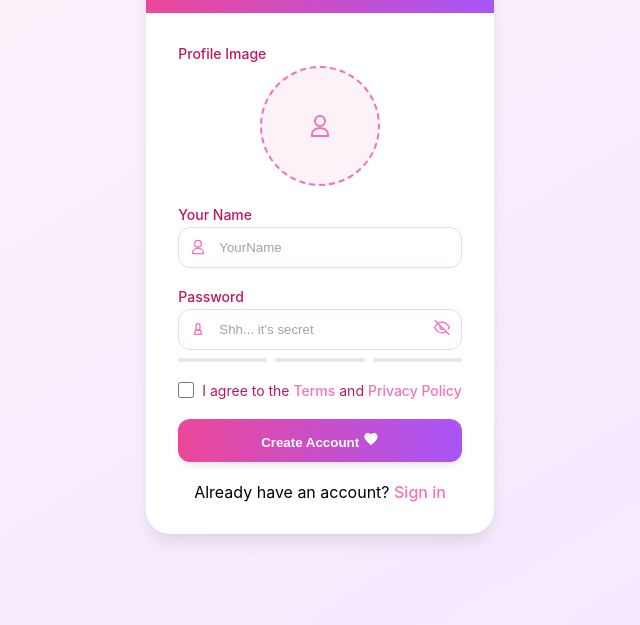
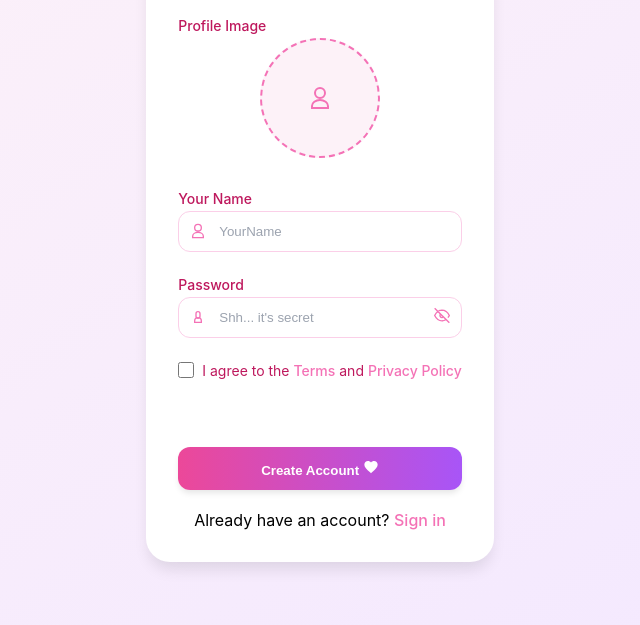
Before and after one commit to MKB-NOL/Besides, a plain HTML site: page index.html in a window 1280 px wide. Shown: the part 175-800 px from the top of the page, without its empty margins (320-960 px from the left). Drawn offline with Linux system fonts and the light colour scheme.

Commit message:
Update index.html

```diff
--- a/index.html
+++ b/index.html
@@ -186,26 +186,6 @@
             margin-top: 0.5rem;
         }
 
-        .strength-container {
-            display: flex;
-            gap: 0.5rem;
-            margin-top: 0.5rem;
-        }
-
-        .strength-bar {
-            height: 0.25rem;
-            flex: 1;
-            background: var(--gray-200);
-            border-radius: 9999px;
-            overflow: hidden;
-        }
-
-        .strength-bar-inner {
-            height: 100%;
-            width: 0;
-            transition: width 0.3s, background-color 0.3s;
-        }
-
         .error {
             color: var(--red-500);
             font-size: 0.75rem;
@@ -334,7 +314,74 @@
     </style>
 </head>
 <body>
-    <div id="app"></div>
+    <div id="app">
+        <div class="container">
+            <div class="header">
+                <div class="decorative-circle"></div>
+                <div class="decorative-circle"></div>
+                <div class="decorative-circle"></div>
+                <div class="decorative-circle"></div>
+                <h1>Join Besides!</h1>
+            </div>
+            <div class="form-container">
+                <form id="signup-form" class="form">
+                    <div class="form-group">
+                        <label for="profile-image" class="label">Profile Image</label>
+                        <div class="profile-image-container">
+                            <div class="profile-image-circle" id="profile-image-circle">
+                                <svg class="profile-image-placeholder" width="24" height="24" viewBox="0 0 24 24" fill="none" stroke="currentColor" stroke-width="2">
+                                    <path d="M12 12c2.76 0 5-2.24 5-5s-2.24-5-5-5-5 2.24-5 5 2.24 5 5 5zM12 14c-4.42 0-8 2.69-8 6v2h16v-2c0-3.31-3.58-6-8-6z"/>
+                                </svg>
+                            </div>
+                            <input type="file" id="profile-image" name="profileImage" class="input file-input" accept="image/*" style="display: none;">
+                            <div id="resize-slider-container"></div>
+                        </div>
+                        <p id="profile-image-error" class="error"></p>
+                    </div>
+                    <div class="form-group">
+                        <label for="name" class="label">Your Name</label>
+                        <div class="input-container">
+                            <svg class="input-icon" width="16" height="16" viewBox="0 0 24 24" fill="none" stroke="currentColor" stroke-width="2">
+                                <path d="M12 12c2.76 0 5-2.24 5-5s-2.24-5-5-5-5 2.24-5 5 2.24 5 5 5zM12 14c-4.42 0-8 2.69-8 6v2h16v-2c0-3.31-3.58-6-8-6z"/>
+                            </svg>
+                            <input type="text" id="name" name="name" class="input" placeholder="YourName">
+                        </div>
+                        <p id="name-error" class="error"></p>
+                    </div>
+                    <div class="form-group">
+                        <label for="password" class="label">Password</label>
+                        <div class="input-container">
+                            <svg class="input-icon" width="16" height="16" viewBox="0 0 24 24" fill="none" stroke="currentColor" stroke-width="2">
+                                <path d="M12 14c1.66 0 3-1.34 3-3V7c0-1.66-1.34-3-3-3S9 5.34 9 7v4c0 1.66 1.34 3 3 3zm5 4v2H7v-2c0-2.76 2.24-5 5-5s5 2.24 5 5z"/>
+                            </svg>
+                            <input type="password" id="password" name="password" class="input" placeholder="Shh... it's secret">
+                            <button type="button" id="toggle-password" class="password-toggle">
+                                <svg width="16" height="16" viewBox="0 0 24 24" fill="none" stroke="currentColor" stroke-width="2" id="eye-icon">
+                                    <path d="M17.94 17.94A10.07 10.07 0 0112 20c-7 0-11-8-11-8s4-8 11-8a10.07 10.07 0 015.94 2.06M9.9 4.24A9.12 9.12 0 0012 4c7 0 11 8 11 8a18.5 18.5 0 01-2.16 3.19m-6.72-1.07a3 3 0 11-4.24-4.24M1 1l22 22"/>
+                                </svg>
+                            </button>
+                        </div>
+                        <p id="password-error" class="error"></p>
+                    </div>
+                    <div class="checkbox-container">
+                        <input type="checkbox" id="terms" name="terms" class="checkbox">
+                        <label for="terms" class="checkbox-label">
+                            I agree to the <a href="#" class="link">Terms</a> and <a href="#" class="link">Privacy Policy</a>
+                        </label>
+                    </div>
+                    <p id="terms-error" class="error"></p>
+                    <p id="submit-error" class="error"></p>
+                    <button type="submit" class="submit-button">
+                        <span class="loader"></span>
+                        <span>Create Account <svg class="inline ml-1" width="16" height="16" viewBox="0 0 24 24" fill="currentColor"><path d="M12 21.35l-1.45-1.32C5.4 15.36 2 12.28 2 8.5 2 5.42 4.42 3 7.5 3c1.74 0 3.41.81 4.5 2.09C13.09 3.81 14.76 3 16.5 3 19.58 3 22 5.42 22 8.5c0 3.78-3.4 6.86-8.55 11.54L12 21.35z"/></svg></span>
+                    </button>
+                    <div class="text-center">
+                        <span class="text-sm text-pink-700">Already have an account? <a href="sign.html" class="link">Sign in</a></span>
+                    </div>
+                </form>
+            </div>
+        </div>
+    </div>
 
     <script type="module">
         // Import Firebase SDK
@@ -361,7 +408,6 @@
             formData: { name: '', password: '', profileImage: null, terms: false },
             errors: {},
             showPassword: false,
-            passwordStrength: 0,
             isSubmitting: false,
             isSubmitted: false,
             submitError: '',
@@ -382,110 +428,43 @@
             try {
                 const email = `${name.toLowerCase()}@gmail.com`;
                 await createUserWithEmailAndPassword(auth, email, 'tempPassword123');
-                // If successful, delete the user immediately (as a test)
                 await auth.currentUser.delete();
                 return true;
             } catch (error) {
                 if (error.code === 'auth/email-already-in-use') return false;
-                return true; // Assume unique if other errors (e.g., temp password issues)
+                return true;
             }
         }
 
-        // Render function
-        function render() {
-            const app = document.getElementById('app');
-            if (state.isSubmitted) {
-                app.innerHTML = `
-                    <div class="container success-container">
-                        <h2>Welcome to Besides!</h2>
-                        <p>Your account has been created. Check your email to verify your account!</p>
-                        <a href="home.html" class="link">Go to Home</a>
-                    </div>
-                `;
-                // Redirect to home.html
-                setTimeout(() => window.location.href = 'home.html', 1000);
-                return;
+        // Update specific DOM elements
+        function updateDOM() {
+            document.getElementById('name-error').textContent = state.errors.name || '';
+            document.getElementById('password-error').textContent = state.errors.password || '';
+            document.getElementById('profile-image-error').textContent = state.errors.profileImage || '';
+            document.getElementById('terms-error').textContent = state.errors.terms || '';
+            document.getElementById('submit-error').textContent = state.submitError || '';
+            document.getElementById('name').value = state.formData.name;
+            document.getElementById('password').value = state.formData.password;
+            document.getElementById('terms').checked = state.formData.terms;
+            const submitButton = document.querySelector('.submit-button');
+            submitButton.classList.toggle('loading', state.isSubmitting);
+            submitButton.disabled = state.isSubmitting;
+            const profileImageCircle = document.getElementById('profile-image-circle');
+            profileImageCircle.innerHTML = state.imagePreview
+                ? `<img src="${state.imagePreview}" class="profile-image-preview" style="--image-scale: ${state.imageScale};"></img>`
+                : `<svg class="profile-image-placeholder" width="24" height="24" viewBox="0 0 24 24" fill="none" stroke="currentColor" stroke-width="2"><path d="M12 12c2.76 0 5-2.24 5-5s-2.24-5-5-5-5 2.24-5 5 2.24 5 5 5zM12 14c-4.42 0-8 2.69-8 6v2h16v-2c0-3.31-3.58-6-8-6z"/></svg>`;
+            const resizeSliderContainer = document.getElementById('resize-slider-container');
+            resizeSliderContainer.innerHTML = state.imagePreview
+                ? `<input type="range" id="image-scale" min="1" max="2" step="0.1" value="${state.imageScale}" class="resize-slider">`
+                : '';
+            const eyeIcon = document.getElementById('eye-icon');
+            eyeIcon.innerHTML = state.showPassword
+                ? '<path d="M1 12s4-8 11-8 11 8 11 8-4 8-11 8-11-8-11-8z"/><circle cx="12" cy="12" r="3"/>'
+                : '<path d="M17.94 17.94A10.07 10.07 0 0112 20c-7 0-11-8-11-8s4-8 11-8a10.07 10.07 0 015.94 2.06M9.9 4.24A9.12 9.12 0 0012 4c7 0 11 8 11 8a18.5 18.5 0 01-2.16 3.19m-6.72-1.07a3 3 0 11-4.24-4.24M1 1l22 22"/>';
         }
 
-            const strengthBars = Array(3).fill().map((_, i) => `
-                <div class="strength-bar">
-                    <div class="strength-bar-inner" style="width: ${state.passwordStrength > i ? '100%' : '0%'}; background-color: ${state.passwordStrength > i ? ['#f87171', '#fb7185', '#ec4899'][i] : ''};"></div>
-                </div>
-            `).join('');
-
-            app.innerHTML = `
-                <div class="container">
-                    <div class="header">
-                        <div class="decorative-circle"></div>
-                        <div class="decorative-circle"></div>
-                        <div class="decorative-circle"></div>
-                        <div class="decorative-circle"></div>
-                        <h1>Join Besides!</h1>
-                    </div>
-                    <div class="form-container">
-                        <form id="signup-form" class="form">
-                            <div class="form-group">
-                                <label for="profile-image" class="label">Profile Image</label>
-                                <div class="profile-image-container">
-                                    <div class="profile-image-circle" id="profile-image-circle">
-                                        ${state.imagePreview ? `<img src="${state.imagePreview}" class="profile-image-preview" style="--image-scale: ${state.imageScale};">` : `
-                                            <svg class="profile-image-placeholder" width="24" height="24" viewBox="0 0 24 24" fill="none" stroke="currentColor" stroke-width="2">
-                                                <path d="M12 12c2.76 0 5-2.24 5-5s-2.24-5-5-5-5 2.24-5 5 2.24 5 5 5zM12 14c-4.42 0-8 2.69-8 6v2h16v-2c0-3.31-3.58-6-8-6z"/>
-                                            </svg>
-                                        `}
-                                    </div>
-                                    <input type="file" id="profile-image" name="profileImage" class="input file-input" accept="image/*" style="display: none;">
-                                    ${state.imagePreview ? `
-                                        <input type="range" id="image-scale" min="1" max="2" step="0.1" value="${state.imageScale}" class="resize-slider">
-                                    ` : ''}
-                                </div>
-                                ${state.errors.profileImage ? `<p class="error">${state.errors.profileImage}</p>` : ''}
-                            </div>
-                            <div class="form-group">
-                                <label for="name" class="label">Your Name</label>
-                                <div class="input-container">
-                                    <svg class="input-icon" width="16" height="16" viewBox="0 0 24 24" fill="none" stroke="currentColor" stroke-width="2">
-                                        <path d="M12 12c2.76 0 5-2.24 5-5s-2.24-5-5-5-5 2.24-5 5 2.24 5 5 5zM12 14c-4.42 0-8 2.69-8 6v2h16v-2c0-3.31-3.58-6-8-6z"/>
-                                    </svg>
-                                    <input type="text" id="name" name="name" class="input" placeholder="YourName" value="${state.formData.name}">
-                                </div>
-                                ${state.errors.name ? `<p class="error">${state.errors.name}</p>` : ''}
-                            </div>
-                            <div class="form-group">
-                                <label for="password" class="label">Password</label>
-                                <div class="input-container">
-                                    <svg class="input-icon" width="16" height="16" viewBox="0 0 24 24" fill="none" stroke="currentColor" stroke-width="2">
-                                        <path d="M12 14c1.66 0 3-1.34 3-3V7c0-1.66-1.34-3-3-3S9 5.34 9 7v4c0 1.66 1.34 3 3 3zm5 4v2H7v-2c0-2.76 2.24-5 5-5s5 2.24 5 5z"/>
-                                    </svg>
-                                    <input type="${state.showPassword ? 'text' : 'password'}" id="password" name="password" class="input" placeholder="Shh... it's secret" value="${state.formData.password}">
-                                    <button type="button" id="toggle-password" class="password-toggle">
-                                        <svg width="16" height="16" viewBox="0 0 24 24" fill="none" stroke="currentColor" stroke-width="2" id="eye-icon">
-                                            ${state.showPassword ? '<path d="M1 12s4-8 11-8 11 8 11 8-4 8-11 8-11-8-11-8z"/><circle cx="12" cy="12" r="3"/>' : '<path d="M17.94 17.94A10.07 10.07 0 0112 20c-7 0-11-8-11-8s4-8 11-8a10.07 10.07 0 015.94 2.06M9.9 4.24A9.12 9.12 0 0012 4c7 0 11 8 11 8a18.5 18.5 0 01-2.16 3.19m-6.72-1.07a3 3 0 11-4.24-4.24M1 1l22 22"/>'}
-                                        </svg>
-                                    </button>
-                                </div>
-                                <div class="strength-container">${strengthBars}</div>
-                                ${state.errors.password ? `<p class="error">${state.errors.password}</p>` : ''}
-                            </div>
-                            <div class="checkbox-container">
-                                <input type="checkbox" id="terms" name="terms" class="checkbox" ${state.formData.terms ? 'checked' : ''}>
-                                <label for="terms" class="checkbox-label">
-                                    I agree to the <a href="#" class="link">Terms</a> and <a href="#" class="link">Privacy Policy</a>
-                                </label>
-                            </div>
-                            ${state.errors.terms ? `<p class="error">${state.errors.terms}</p>` : ''}
-                            ${state.submitError ? `<p class="error">${state.submitError}</p>` : ''}
-                            <button type="submit" class="submit-button ${state.isSubmitting ? 'loading' : ''}" ${state.isSubmitting ? 'disabled' : ''}>
-                                <span class="loader"></span>
-                                <span>Create Account <svg class="inline ml-1" width="16" height="16" viewBox="0 0 24 24" fill="currentColor"><path d="M12 21.35l-1.45-1.32C5.4 15.36 2 12.28 2 8.5 2 5.42 4.42 3 7.5 3c1.74 0 3.41.81 4.5 2.09C13.09 3.81 14.76 3 16.5 3 19.58 3 22 5.42 22 8.5c0 3.78-3.4 6.86-8.55 11.54L12 21.35z"/></svg></span>
-                            </button>
-                            <div class="text-center">
-                                <span class="text-sm text-pink-700">Already have an account? <a href="sign.html" class="link">Sign in</a></span>
-                            </div>
-                        </form>
-                    </div>
-                </div>
-            `;
+        // Initial render
+        updateDOM();
 
         // Event Listeners
         const form = document.getElementById('signup-form');
@@ -493,7 +472,6 @@
         const togglePassword = document.getElementById('toggle-password');
         const profileImageInput = document.getElementById('profile-image');
         const profileImageCircle = document.getElementById('profile-image-circle');
-            const imageScaleInput = document.getElementById('image-scale');
 
         form.addEventListener('submit', async (e) => {
             e.preventDefault();
@@ -505,7 +483,7 @@
                 if (!isUnique) errors.name = 'This name is already taken';
             }
             if (!state.formData.password) errors.password = 'Password is required';
-                else if (state.formData.password.length < 6) errors.password = 'Password must be at least 6 characters';
+            else if (state.formData.password.length < 5) errors.password = 'Password must be at least 5 characters';
             if (!state.formData.profileImage) errors.profileImage = 'Profile image is required';
             else if (!state.formData.profileImage.type.startsWith('image/')) errors.profileImage = 'Please upload an image file';
             if (!state.formData.terms) errors.terms = 'You must agree to the terms';
@@ -514,7 +492,7 @@
             state.submitError = '';
             if (Object.keys(errors).length === 0) {
                 state.isSubmitting = true;
-                    render();
+                updateDOM();
 
                 try {
                     // Upload image to ImgBB
@@ -544,13 +522,15 @@
 
                     state.isSubmitting = false;
                     state.isSubmitted = true;
+                    updateDOM();
+                    setTimeout(() => window.location.href = 'home.html', 1000);
                 } catch (error) {
                     state.isSubmitting = false;
                     state.submitError = error.message || 'Failed to create account. Please try again.';
+                    updateDOM();
                 }
-                    render();
             } else {
-                    render();
+                updateDOM();
             }
         });
 
@@ -560,46 +540,33 @@
                 ...state.formData,
                 [name]: type === 'checkbox' ? checked : type === 'file' ? files[0] : value,
             };
-                if (name === 'password') {
-                    let strength = 0;
-                    if (value.length > 0) strength = 1;
-                    if (value.length >= 6) strength = 2;
-                    if (value.length >= 10 && /[A-Z]/.test(value) && /[0-9]/.test(value)) strength = 3;
-                    state.passwordStrength = strength;
-                }
             if (name === 'profileImage' && files[0]) {
                 const reader = new FileReader();
                 reader.onload = (e) => {
                     state.imagePreview = e.target.result;
                     state.imageScale = 1;
-                        render();
+                    updateDOM();
                 };
                 reader.readAsDataURL(files[0]);
             }
-                render();
+            updateDOM();
         });
 
-            if (imageScaleInput) {
-                imageScaleInput.addEventListener('input', (e) => {
+        document.addEventListener('input', (e) => {
+            if (e.target.id === 'image-scale') {
                 state.imageScale = e.target.value;
-                    render();
+                updateDOM();
+            }
         });
-            }
 
         togglePassword.addEventListener('click', () => {
             state.showPassword = !state.showPassword;
-                render();
+            updateDOM();
         });
 
-            if (profileImageCircle) {
         profileImageCircle.addEventListener('click', () => {
             profileImageInput.click();
         });
-            }
-        }
-
-        // Initial render
-        render();
     </script>
 </body>
 </html>
```
Lines whose indentation alone changed are shown as unchanged.
